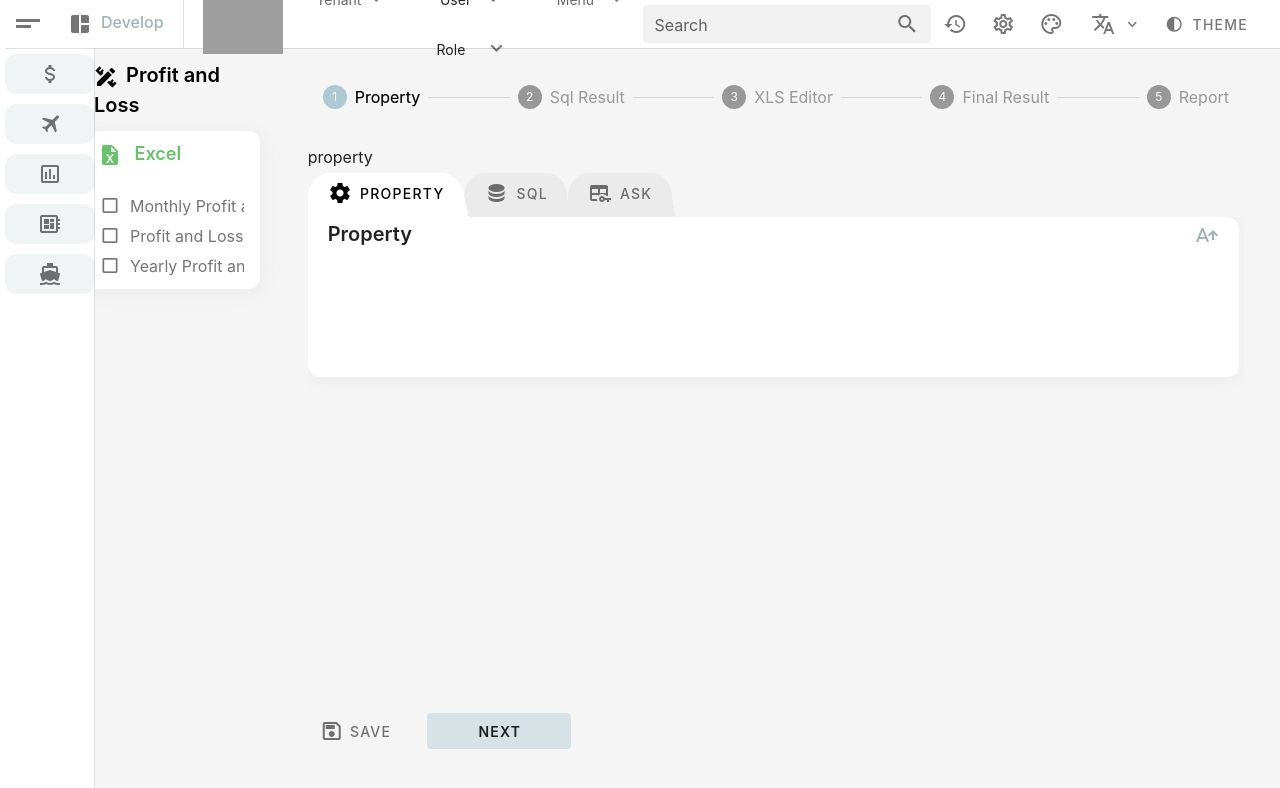
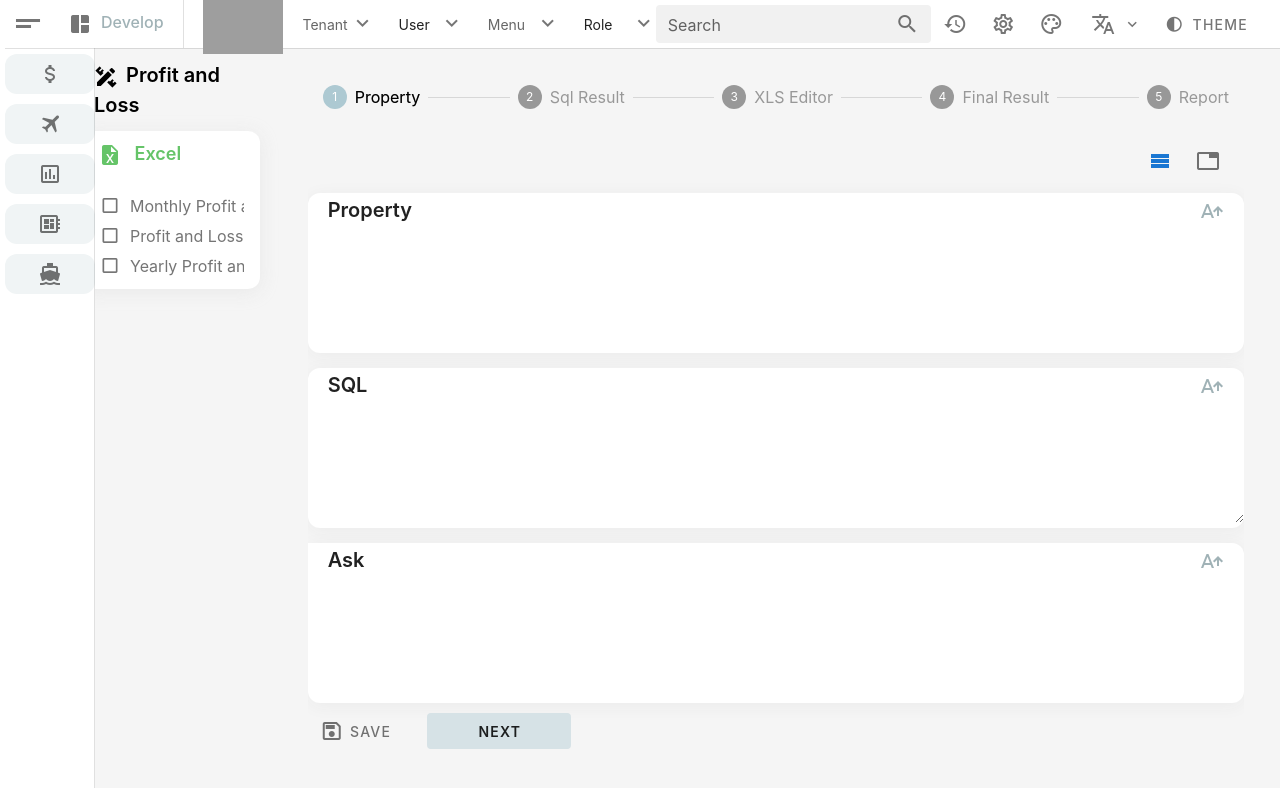
Before and after one commit to TinaW00/menu, a Vue app: page / in a window 1280 px wide. Shown: the top 788 px of the page. Built offline with nearby package versions, Linux system fonts and the light colour scheme; grey boxes are pictures that could not be loaded.

Commit message:
add view option (tabs, separate)

```diff
--- a/src/components/HelloWorld.vue
+++ b/src/components/HelloWorld.vue
@@ -16,7 +16,7 @@
         <v-img src="http://210.3.65.166/pgsfm3k/template/swivel2.png" max-height="60" max-width="120" contain></v-img>        <!-- LOGO  -->
         <v-spacer></v-spacer>
 
-    <v-row style="display:flex;justify-content: space-around;">
+    <v-row style="display:flex;justify-content: space-around;flex-wrap: nowrap;" id="top-select">
         <v-col cols="auto">      <!-- tenants  -->
           <div id="select" class="tenantstitleAct">
             <v-select class="selectinput" :items="tenants" item-text="tenant" item-value="tenant" flat hide-details label="Tenant" append-icon="mdi-chevron-down" color="#000" dense :menu-props="{ bottom: true, offsetY: true, maxHeight: 'auto' }">
@@ -412,6 +412,7 @@ import pmenu from "./menu.json";
 *{
   font-family: 'inter';
 }
+
 .v-main__wrap{
   background:#f5f5f5;
 }
@@ -639,4 +640,9 @@ import pmenu from "./menu.json";
   background : #849fb7!important;
   color: #fff!important;
 }
+@media (max-width:1065px) {
+  #top-select{
+    display: none!important;
+  }
+}
 </style>
--- a/src/components/ResultSetUI.vue
+++ b/src/components/ResultSetUI.vue
@@ -228,11 +228,11 @@ import StepDetail from './StepDetail.vue';
   /* color: #FF9800; */
   color: #000;
 }
-#resultset-submenu{
+/* #resultset-submenu{
   max-height:32%;
   min-height: fit-content;
   padding: 12px 12px 12px 0;
-  /* background:green; */
+  background:green;
 }
 #resultset-submenu-navlist{
   border-radius: 12px;
@@ -266,7 +266,7 @@ import StepDetail from './StepDetail.vue';
 }
 .resultset-menu-nav-act .navicon{
   color: #000!important;
-}
+} */
 
 #resultset-component{
   max-height:60%;
--- a/src/components/StepDetail.vue
+++ b/src/components/StepDetail.vue
@@ -1,6 +1,18 @@
 <template>
     <div>
-        <div v-if="step.key == 'property'">{{step.key}}
+        <div v-if="step.key == 'property'">
+            <v-row>
+                <v-col cols="10"></v-col>
+                <v-col cols="2" style="margin-bottom:20px">
+                    <div style="z-index: 99;float: right;">
+                        <v-radio-group v-model="viewradio" mandatory row hide-details style="margin:0" :ripple="false"  class="view-radio-div">
+                            <v-radio value="view-separate" off-icon="mdi-view-sequential" on-icon="mdi-view-sequential"></v-radio>
+                            <v-radio value="view-tabs" off-icon="mdi-tab" on-icon="mdi-tab"></v-radio>
+                        </v-radio-group>
+                    </div>
+                </v-col>
+            </v-row>
+            <template v-if="viewradio == 'view-tabs'">
                 <v-tabs v-model="tabs" class="resultset-tabs" hide-slider background-color="transparent">
                     <!-- <v-hover v-slot="{ hover }"> -->
                     <v-tab v-for="item in PropertyTabs" :key="item.tabname" class="resultset-tab"  active-class="resultset-tab-act" :ripple="false">
@@ -84,6 +96,56 @@
                         </v-card>
                     </v-tab-item>
                 </v-tabs-items>
+            </template>
+            <template v-if="viewradio == 'view-separate'">
+
+                        <v-card class="withouttab-property-card">
+                            <v-list-item class="tab-property-card-content">
+                                <v-list-item-content>
+                                    <div class="tab-card-content-title">
+                                        <!-- <v-icon left>mdi-menu</v-icon> -->
+                                        Property<v-spacer></v-spacer>
+                                        <span style="float:right">
+                                        <v-icon right>mdi-format-font-size-increase</v-icon>
+                                        </span>
+                                    </div>
+                                    <v-divider></v-divider>
+                                </v-list-item-content>
+                            </v-list-item>
+                        </v-card>
+
+                        <v-card class="withouttab-card">
+                            <v-list-item class="tab-card-content">
+                                <v-list-item-content>
+                                    <div class="tab-card-content-title">
+                                        <!-- <v-icon left>mdi-menu</v-icon> -->
+                                        SQL<v-spacer></v-spacer>
+                                        <span style="float:right">
+                                        <v-icon right>mdi-format-font-size-increase</v-icon>
+                                        <!-- <v-icon right>mdi-database-check</v-icon>
+                                        <v-icon right>mdi-magnify</v-icon> -->
+                                        </span>
+                                    </div>
+                                    <v-divider></v-divider>
+                                    <textarea class="tab-card-content-text" placeholder=""></textarea>
+                                </v-list-item-content>
+                            </v-list-item>
+                        </v-card>
+                        <v-card class="tab-property-card">
+                            <v-list-item class="tab-property-card-content">
+                                <v-list-item-content>
+                                    <div class="tab-card-content-title">
+                                        <!-- <v-icon left>mdi-menu</v-icon> -->
+                                        Ask<v-spacer></v-spacer>
+                                        <span style="float:right">
+                                        <v-icon right>mdi-format-font-size-increase</v-icon>
+                                        </span>
+                                    </div>
+                                    <v-divider></v-divider>
+                                </v-list-item-content>
+                            </v-list-item>
+                        </v-card>
+            </template>
         </div>
         <div v-if="step.key == 'sqlResult'">{{step.key}}
             <v-tabs v-model="tabs" class="resultset-tabs" hide-slider background-color="transparent">
@@ -137,6 +199,7 @@
  export default {
     props :['step'],
     data: () => ({
+      viewradio:'view-separate',
       tabs: 0,
       stepnow:1,
       PropertyTabs:[{tabname:'Property',icon:'mdi-cog'},{tabname:'SQL',icon:'mdi-database'},{tabname:'Ask',icon:'mdi-table-key'}],
@@ -219,6 +282,7 @@
   box-shadow: 0px 3px 18px rgba(68,67,67,.05)!important;
   background: #fff!important;
   border-radius: 0 12px 12px 12px!important;
+  margin-bottom: 15px;
 }
 .withouttab-property-card{
   font-size: 16px;
@@ -226,6 +290,7 @@
   box-shadow: 0px 3px 18px rgba(68,67,67,.05)!important;
   background: #fff!important;
   border-radius: 12px!important;
+  margin-bottom: 15px;
 }
 .tab-property-card-content{
   padding: 0;
@@ -272,14 +337,20 @@
   outline: none;
   min-height: calc(20vh - 40px);
 }
-.tab-property-card .v-list-item, .tab-card .v-list-item{
+.tab-property-card .v-list-item, .tab-card .v-list-item, .withouttab-property-card .v-list-item, .withouttab-card .v-list-item{
   min-height: auto;
 }
-.tab-property-card .v-list-item__content, .tab-card .v-list-item__content{
+.tab-property-card .v-list-item__content, .tab-card .v-list-item__content, .withouttab-property-card .v-list-item__content, .withouttab-card .v-list-item__content{
   padding: 0px!important;
   margin: 0;
 }
-.tab-property-card .v-list-item__content > *:not(:last-child), .tab-card .v-list-item__content > *:not(:last-child){
+.tab-property-card .v-list-item__content > *:not(:last-child), .tab-card .v-list-item__content > *:not(:last-child), .withouttab-property-card .v-list-item__content > *:not(:last-child), .withouttab-card .v-list-item__content > *:not(:last-child){
   margin: 0;
 }
+.viewbtn{
+    color: #000;
+}
+.view-radio-div .v-input--selection-controls__input:hover .v-input--selection-controls__ripple:before{
+    background: transparent!important;
+}
 </style>
```
Lines whose indentation alone changed are shown as unchanged.
